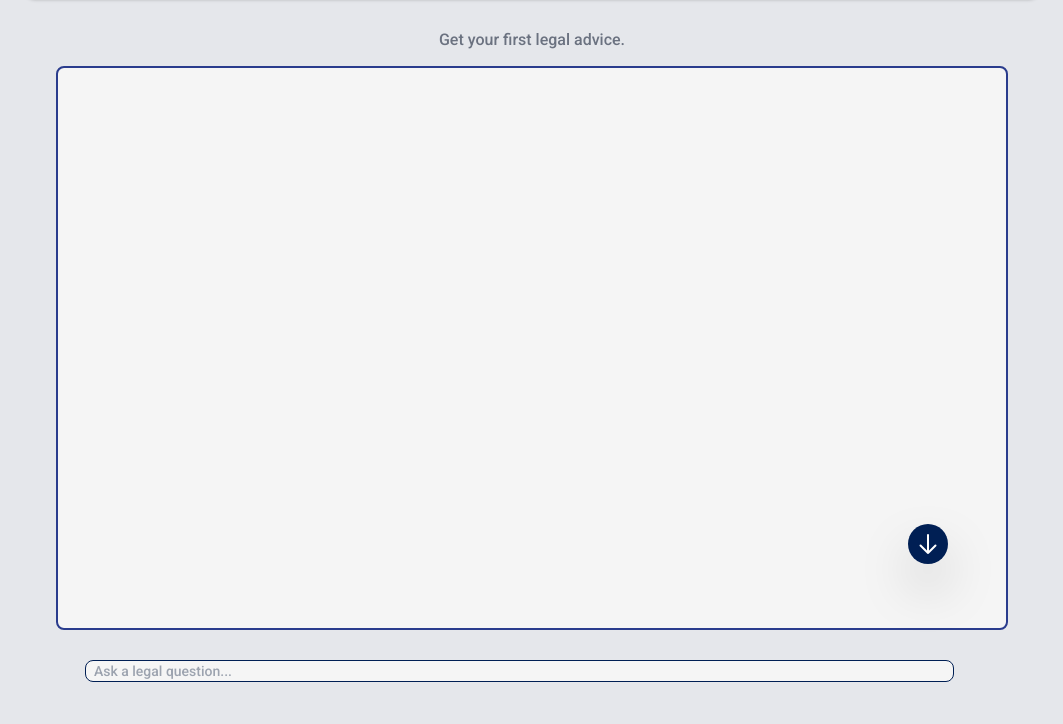
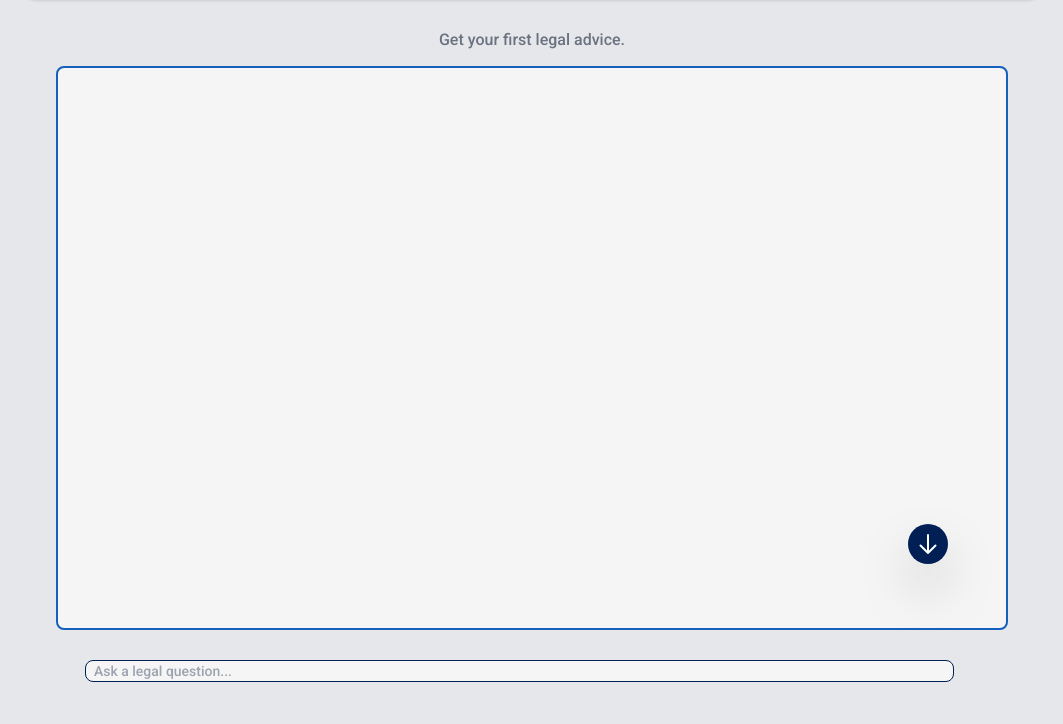
Before and after one commit to arslaan5/Legal-Document-Assistant, a Django app: page /main/ in a window 1280 px wide. Shown: the part 76-800 px from the top of the page, without its empty margins (108-1171 px from the left). Run offline with Django 5.2, Linux system fonts and the light colour scheme; the visitor is signed in with stand-in values (Sample User, id 1); style sheets or scripts are compiled from the project's sources; some libraries are stand-ins or nearby versions.

Commit message:
Update chat history outline color in index.html

```diff
--- a/assistant/templates/index.html
+++ b/assistant/templates/index.html
@@ -99,7 +99,7 @@
       <!-- Chat History -->
       <div
         id="chatHistory"
-        class="chat-history overflow-y-auto h-[70vh] w-11/12 sm:w-9/12 mx-auto md:max-h-[70vh] mb-8 mt-4 overscroll-auto scroll-smooth scrollbar-hide outline rounded-md outline-[#2a3c8d] outline-2 bg-[#F5F5F5]"
+        class="chat-history overflow-y-auto h-[70vh] w-11/12 sm:w-9/12 mx-auto md:max-h-[70vh] mb-8 mt-4 overscroll-auto scroll-smooth scrollbar-hide outline rounded-md outline-[#1560BD] outline-2 bg-[#F5F5F5]"
       >
         {% for message in conversation %}
         <div class="messages mb-4 flex justify-between">
```
